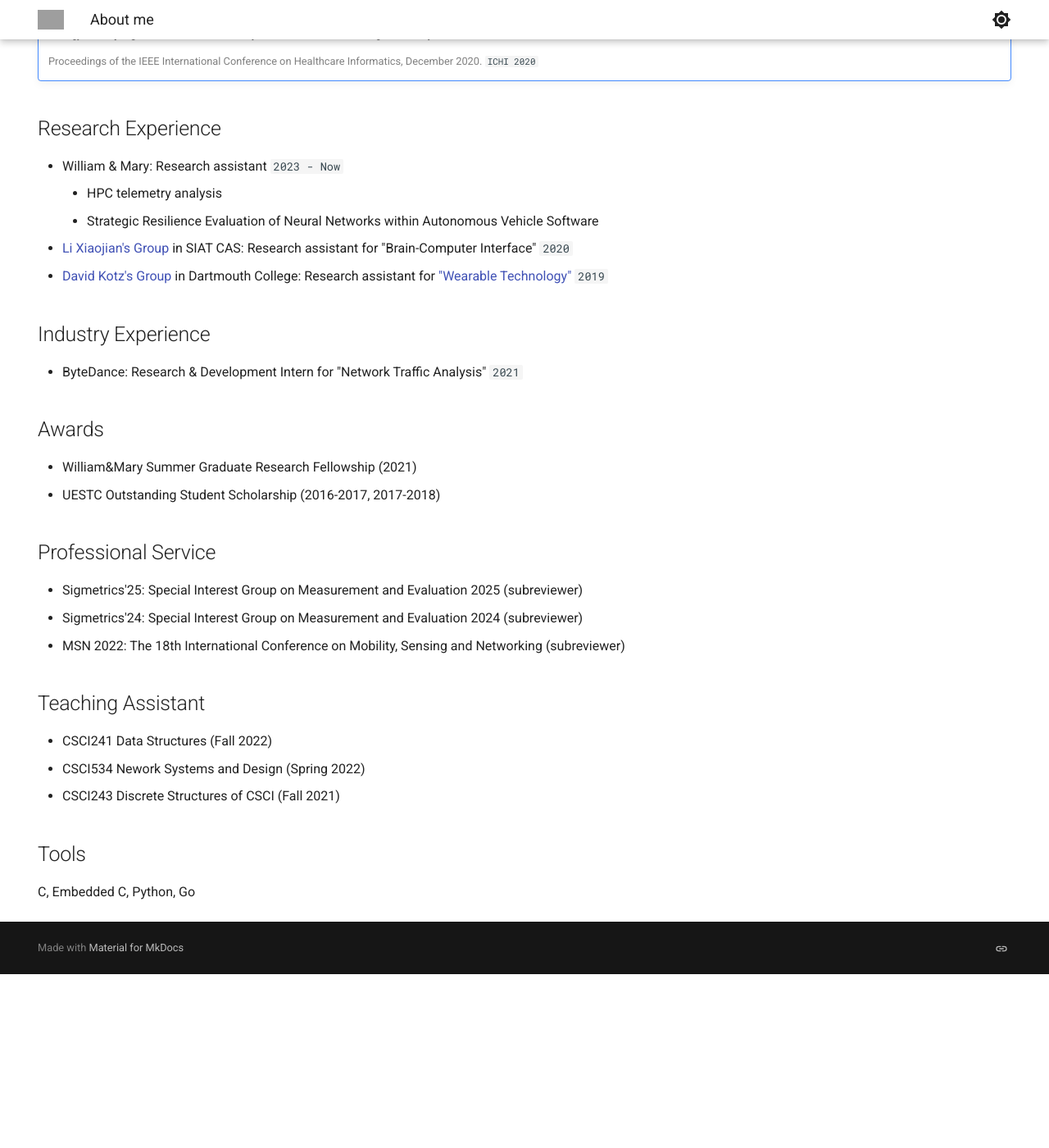
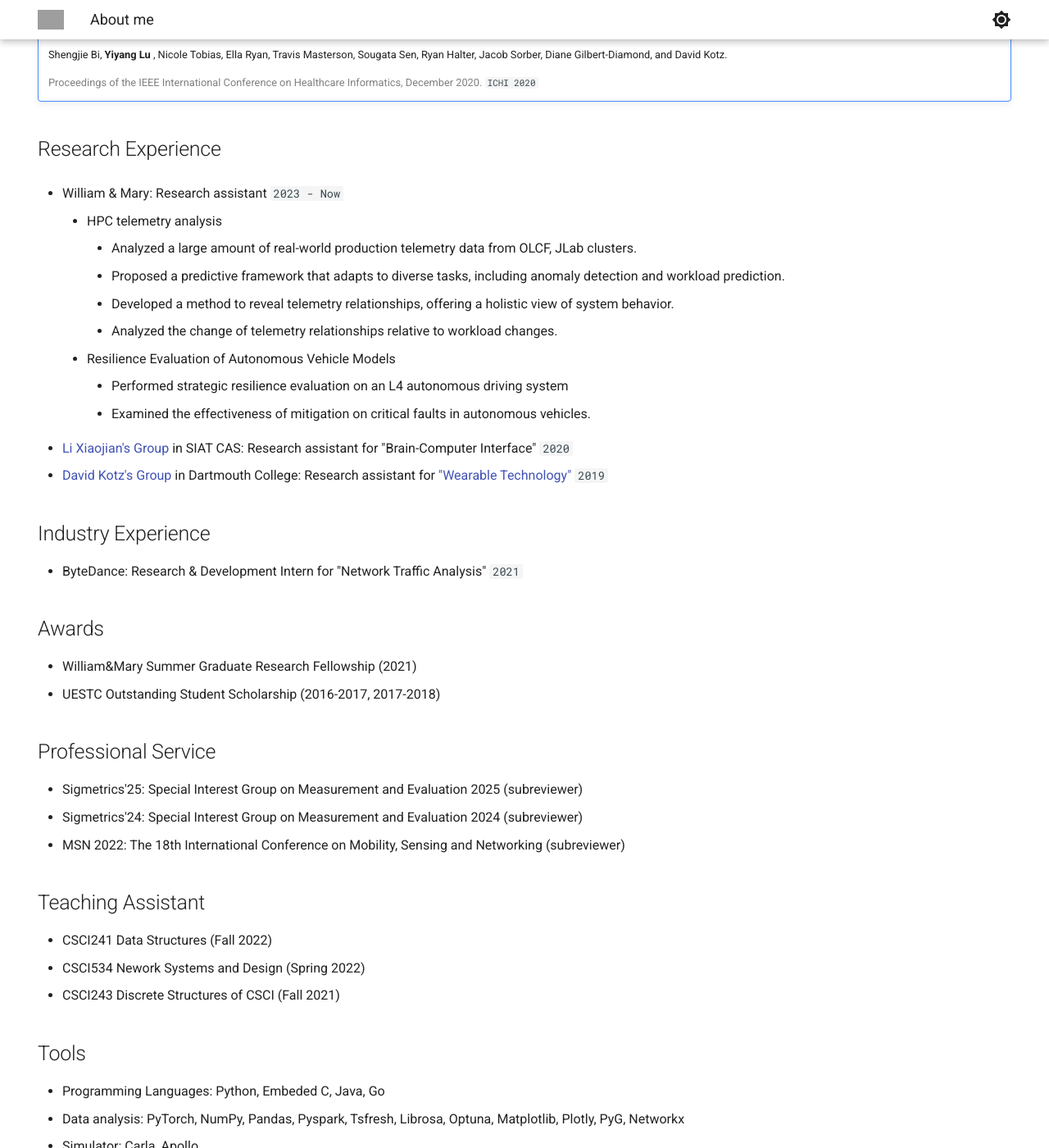
Before and after one commit to YiyangLu/yiyanglu.github.io, an MkDocs documentation site: the page built from docs/index.md, in a window 1280 px wide and 1400 px high, scrolled down 1079 px. Shown: the whole window at 82% size. Built offline with MkDocs 1.6.1 and Material for MkDocs 9.7.7, drawn with Linux system fonts in a browser that asks for light colours; before the commit the page ends 2267 px from its top, so only the background shows below that; some of the changed text lies outside the part shown; grey boxes are pictures that could not be loaded.

Commit message:
Update project.md: Adjust research interests and professional service

```diff
--- a/docs/index.md
+++ b/docs/index.md
@@ -19,7 +19,7 @@
 
 **Co-Advisors**: [Prof. Jie Ren](https://jren73.github.io/), [Prof. Evgenia Smirni](https://www.cs.wm.edu/~esmirni/)
 
-**Research interest**: HPC system operation, Reliability, GPUs, Autonomous Vehicle Safety
+**Research interest**: HPC system operation, Reliability, GPUs, Autonomous Vehicle Safety, Fault Correction, Machine Learning, Anomaly Detection, Time Series Analysis, Data Analysis
 
 <!-- [:material-email: Email](mailto:ylu21@wm.edu "ylu21 AT wm.edu"){ .md-button } [:simple-googlescholar: Google Scholar](https://scholar.google.com/citations?hl=en&user=tmrnmuUAAAAJ){ .md-button }   -->
 <!-- [:material-more: Resume](https://scholar.google.com/citations?hl=en&user=tmrnmuUAAAAJ){ .md-button } -->
@@ -65,7 +65,14 @@
 
 - William & Mary: Research assistant  `2023 - Now`
     - HPC telemetry analysis
-    - Strategic Resilience Evaluation of Neural Networks within Autonomous Vehicle Software
+        - Analyzed a large amount of real-world production telemetry data from OLCF, JLab clusters.
+        - Proposed a predictive framework that adapts to diverse tasks, including anomaly detection and workload prediction.
+        - Developed a method to reveal telemetry relationships, offering a holistic view of system behavior.
+        - Analyzed the change of telemetry relationships relative to workload changes.
+    - Resilience Evaluation of Autonomous Vehicle Models
+        - Performed strategic resilience evaluation on an L4 autonomous driving system
+        - Examined the effectiveness of mitigation on critical faults in autonomous vehicles.
+
 - [Li Xiaojian's Group](http://bcbdi.siat.ac.cn/index.php/member/showMember/nid/13.shtml) in SIAT CAS: Research assistant for "Brain-Computer Interface" `2020`
 - [David Kotz's Group](https://www.cs.dartmouth.edu/~dfk/) in Dartmouth College: Research assistant for ["Wearable Technology"](https://auracle-project.org/) `2019`
 
@@ -89,4 +96,7 @@
 - CSCI243 Discrete Structures of CSCI (Fall 2021)
 
 ## Tools
-C, Embedded C, Python, Go
+ - Programming Languages: Python, Embeded C, Java, Go
+ - Data analysis: PyTorch, NumPy, Pandas, Pyspark, Tsfresh, Librosa, Optuna, Matplotlib, Plotly, PyG, Networkx
+ - Simulator: Carla, Apollo
+ - Database: Spark, Hive, Elasticsearch, ClickHouse
```
Also changed, not shown: docs/project.md (+1 -1 lines), 1 other file.
